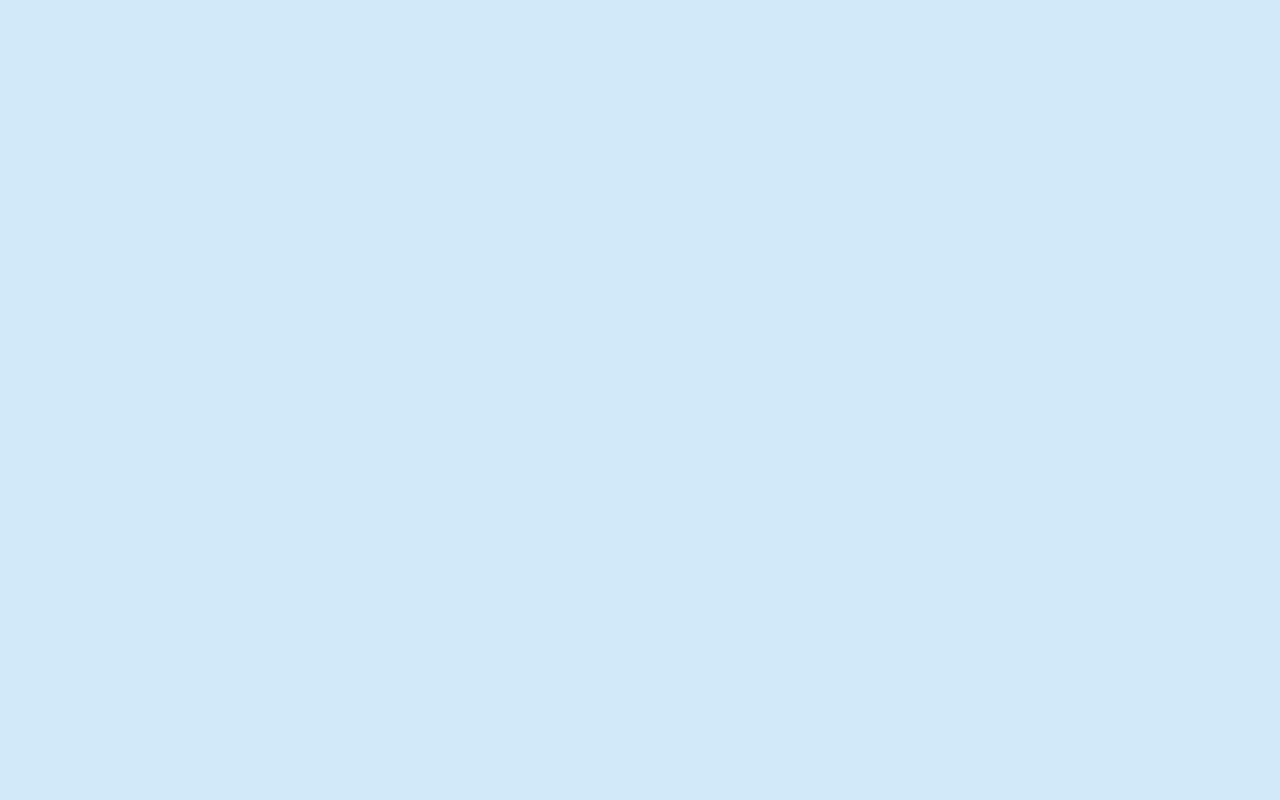
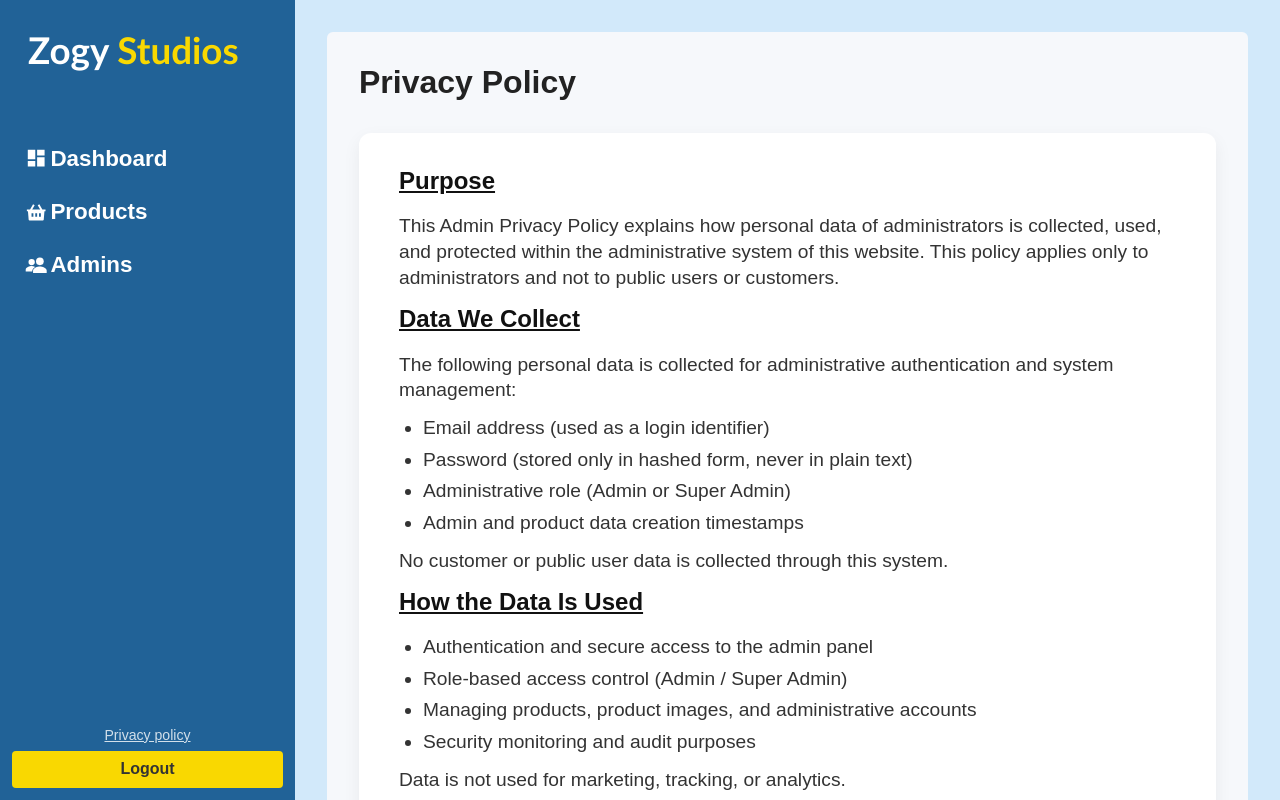
Before and after one commit to aimei60/party-box, a React (Vite) app in the folder frontend/: page /privacypolicy in a window 1280 px wide. Before the commit this address had no page. Built offline with nearby package versions, Linux system fonts and the light colour scheme.

Commit message:
added a privacy policy page and styled it. The link was added to the admin sidebar as well.

```diff
--- a/frontend/src/App.jsx
+++ b/frontend/src/App.jsx
@@ -12,6 +12,7 @@ import AdminDashboard from "./pages/dashboard";
 import AdminLayout from "./adminlayout";
 import Admin from "./pages/admin";
 import AdminProduct from "./pages/adminproduct";
+import Privacy from "./pages/privacypage";
 import './css/app.css'
 
 function App() {
@@ -39,6 +40,7 @@ function App() {
         <Route path="/dashboard" element={<AdminDashboard/>} />
         <Route path="/admin/admins" element={<Admin/>}/>
         <Route path="/admin/products" element={<AdminProduct/>}/>
+        <Route path="/privacypolicy" element={<Privacy/>} />
         </Route>
       </Routes>
     </Router>
--- a/frontend/src/components/sidebar.jsx
+++ b/frontend/src/components/sidebar.jsx
@@ -18,7 +18,10 @@ function Sidebar({onLogout}) {
                     <Link className="nav-side-link" to="/admin/products"><RiShoppingBasket2Fill className="nav-icon" /><span>Products</span></Link>
                     <Link className="nav-side-link" to="/admin/admins"><IoPeopleSharp className="nav-icon" /><span>Admins</span></Link>
                 </nav>
-                <button className="logout-button" onClick={onLogout}>Logout</button>
+                <div className='sidebar-bottom'>
+                    <Link className='privacy-policy' to='/privacypolicy'>Privacy policy</Link>
+                    <button className="logout-button" onClick={onLogout}>Logout</button>
+                </div>
             </div>
         </div>
     )
--- /dev/null
+++ b/frontend/src/css/privacypage.css
@@ -0,0 +1,67 @@
+.privacy-container {
+  padding: 2rem;
+  background: #f6f8fb;
+  min-height: 100vh;
+  font-family: system-ui, -apple-system, BlinkMacSystemFont, sans-serif;
+  border-radius: 6px;
+}
+
+.privacy-section {
+  max-width: 1200px;
+  margin: 0 auto;
+  background: #ffffff;
+  border-radius: 12px;
+  padding: 2rem 2.5rem;
+  box-shadow: 0 6px 18px rgba(0, 0, 0, 0.06);
+}
+
+.privacy-title {
+  margin-bottom: 2rem;
+  font-size: 2rem;
+  color: #222;
+}
+
+.privacy-policy-wording {
+  font-size: 0.95rem;
+  line-height: 1.35;
+  color: #333;
+}
+
+.privacy-subtitle {
+  margin-top: 0rem;
+  margin-bottom: 1rem;
+  font-size: 1.5rem;
+  color: #111;
+  text-decoration: underline;
+}
+
+.privacy-wording {
+  margin-bottom: 0.75rem;
+  font-size: 1.2rem;
+}
+
+.privacy-policy-wording ul {
+  margin: 0.5rem 0 0.75rem 1.5rem;
+  padding-left: 0;
+  font-size: 1.2rem;
+}
+
+.privacy-policy-wording li {
+  margin-bottom: 0.35rem;
+  font-size: 1.2rem;
+}
+
+/*for smaller screens*/
+@media (max-width: 768px) {
+  .privacy-section {
+    padding: 1.5rem;
+  }
+
+  .privacy-container h1 {
+    font-size: 1.4rem;
+  }
+
+  .privacy-policy-wording h2 {
+    font-size: 1rem;
+  }
+}
--- a/frontend/src/css/sidebar.css
+++ b/frontend/src/css/sidebar.css
@@ -64,6 +64,26 @@
   padding-right: 0.2rem;
 }
 
+.sidebar-bottom {
+  margin-top: auto;
+  display: flex;
+  flex-direction: column;
+  gap: 0.5rem;
+}
+
+.privacy-policy {
+  color: rgba(255, 255, 255, 0.8);
+  font-size: 0.88rem;
+  text-decoration: underline;
+  text-align: center;
+  cursor: pointer;
+}
+
+.privacy-policy:hover {
+  color: #F9D801;
+}
+
+
 .logout-button {
   margin-top: auto;
   padding: 0.6rem;
--- /dev/null
+++ b/frontend/src/pages/privacypage.jsx
@@ -0,0 +1,92 @@
+import '../css/privacypage.css'
+
+function Privacy() {
+    return (
+        <div className='privacy-container'>
+            <h1 className='privacy-title'>Privacy Policy</h1>
+            <div className='privacy-section'>
+                <div className='privacy-policy-wording'>
+                    <h2 className='privacy-subtitle'>Purpose</h2>
+                    <p className='privacy-wording'>
+                        This Admin Privacy Policy explains how personal data of administrators is
+                        collected, used, and protected within the administrative system of this
+                        website. This policy applies only to administrators and not to public
+                        users or customers.
+                    </p>
+
+                    <h2 className='privacy-subtitle'>Data We Collect</h2>
+                    <p className='privacy-wording'>The following personal data is collected for administrative authentication and system management:</p>
+                    <ul>
+                        <li>Email address (used as a login identifier)</li>
+                        <li>Password (stored only in hashed form, never in plain text)</li>
+                        <li>Administrative role (Admin or Super Admin)</li>
+                        <li>Admin and product data creation timestamps</li>
+                    </ul>
+                    <p className='privacy-wording'>No customer or public user data is collected through this system.</p>
+
+                    <h2 className='privacy-subtitle'>How the Data Is Used</h2>
+                    <ul>
+                        <li>Authentication and secure access to the admin panel</li>
+                        <li>Role-based access control (Admin / Super Admin)</li>
+                        <li>Managing products, product images, and administrative accounts</li>
+                        <li>Security monitoring and audit purposes</li>
+                    </ul>
+                    <p className='privacy-wording'>Data is not used for marketing, tracking, or analytics.</p>
+
+                    <h2 className='privacy-subtitle'>Data Storage and Security</h2>
+                    <ul>
+                        <li>Passwords are securely hashed before being stored</li>
+                        <li>Access to the database is restricted to the developer (Super Admin)</li>
+                        <li>Administrative actions are limited by role permissions</li>
+                        <li>Reasonable technical measures are used to protect stored data</li>
+                    </ul>
+
+                    <h2 className='privacy-subtitle'>Data Access</h2>
+                    <ul>
+                        <li>The Super Admin (developer) has full access to the database</li>
+                        <li>Admin users can create, read, update, and delete:</li>
+                    </ul>
+                    <ul>
+                        <li>Products and product images</li>
+                        <li>Other admin accounts (excluding Super Admin privileges)</li>
+                    </ul>
+                    <p className='privacy-wording'>No third parties have access to admin data.</p>
+
+                    <h2 className='privacy-subtitle'>Data Retention</h2>
+                    <p className='privacy-wording'>
+                        Administrative personal data is retained only for as long as the admin
+                        account exists. When an admin account is deleted, its associated personal
+                        data is removed from the system.
+                    </p>
+
+                    <h2 className='privacy-subtitle'>Data Sharing</h2>
+                    <p className='privacy-wording'>Admin personal data is not shared with third parties under any circumstances.</p>
+
+                    <h2 className='privacy-subtitle'>Your Rights</h2>
+                    <p className='privacy-wording'>Administrators may request:</p>
+                    <ul>
+                        <li className='privacy-wording'> Access to their stored personal data</li>
+                        <li className='privacy-wording'>Correction of inaccurate data</li>
+                        <li className='privacy-wording'>Deletion of their admin account</li>
+                    </ul>
+                    <p className='privacy-wording'>Requests should be made directly to the Super Admin.</p>
+
+                    <h2 className='privacy-subtitle'>Contact</h2>
+                    <p className='privacy-wording'>
+                        For any questions or concerns regarding this policy or the handling of
+                        admin data, please contact the Super Admin or the site owner. Contact
+                        details have been provided to all administrators.
+                    </p>
+
+                    <h2 className='privacy-subtitle'>Policy Updates</h2>
+                    <p className='privacy-wording'>
+                        This policy may be updated if system functionality or data handling
+                        practices change. Admins will be notified of significant updates.
+                    </p>
+                </div>
+            </div>
+        </div>
+    )
+}
+
+export default Privacy
```
